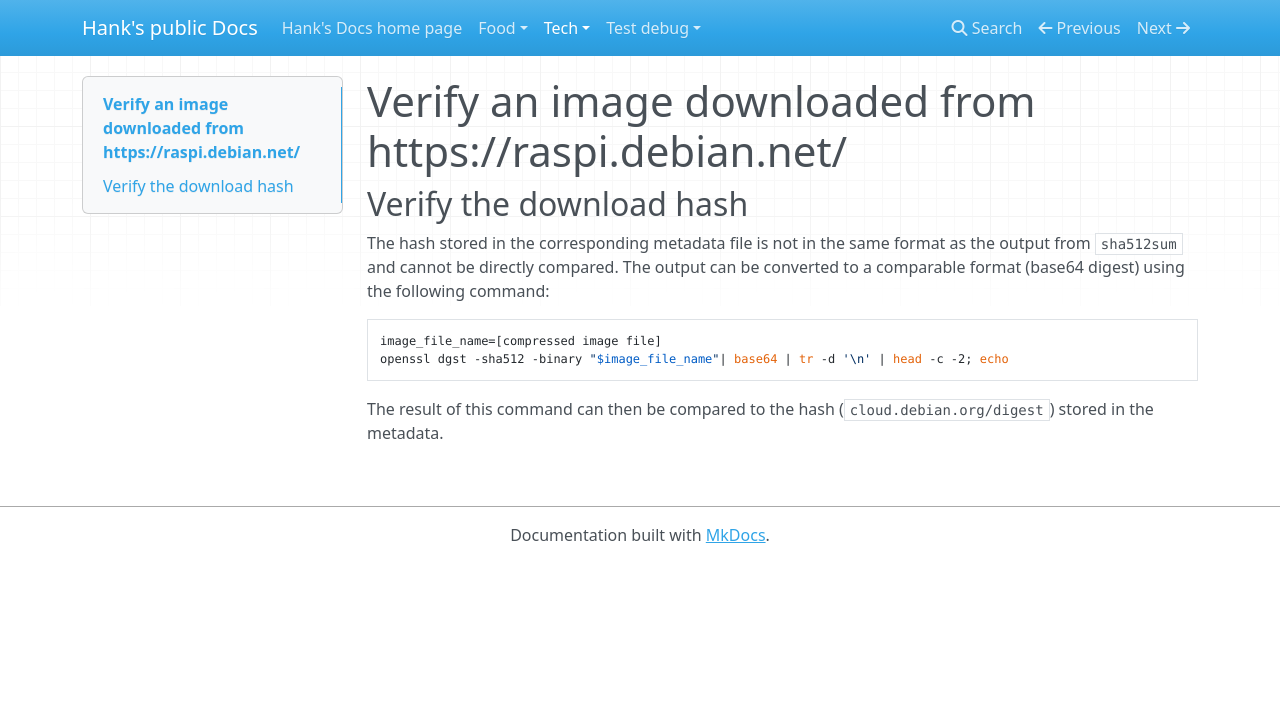
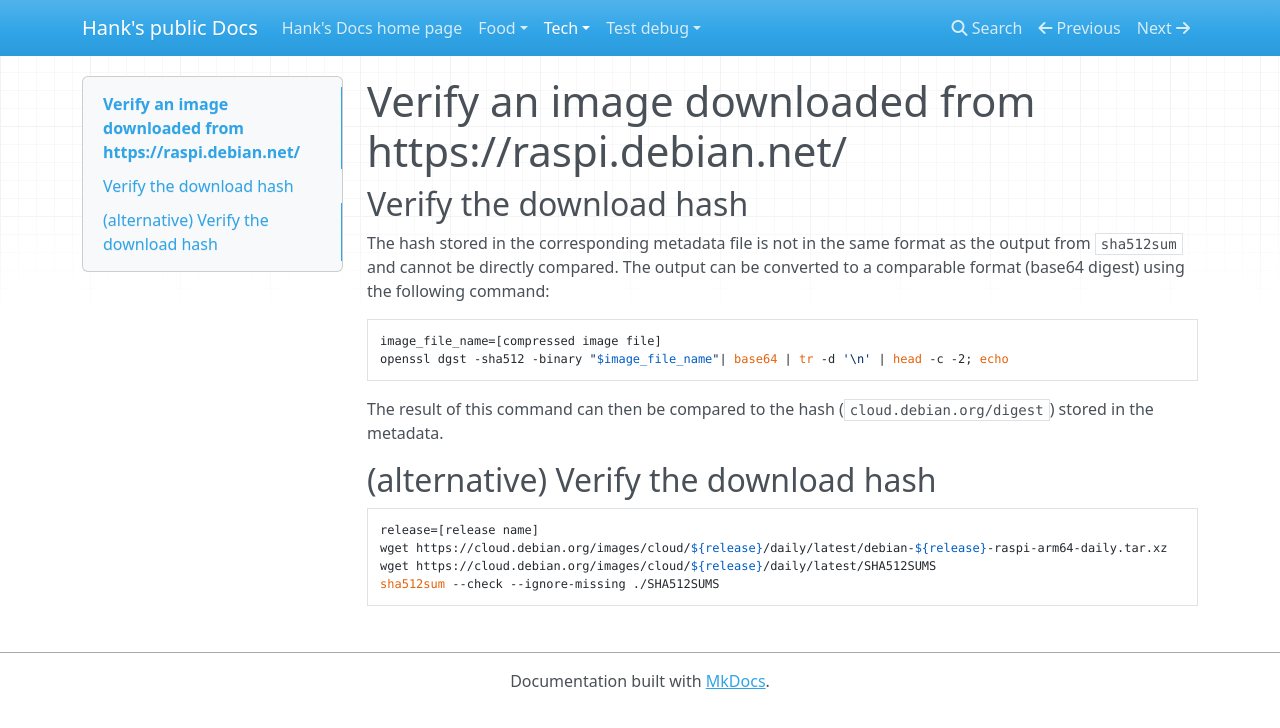
Before and after one commit to HankB/MkDocs-blog, an MkDocs documentation site: the page built from docs/tech/verify-image.md, in a window 1280 px wide. Shown: the top 728 px of the page. Built offline with MkDocs 1.6.1, drawn with Linux system fonts in a browser that asks for light colours; nearby versions of some CDN libraries.

Commit message:
alternate method by iam_tj[m]

````diff
--- a/docs/tech/verify-image.md
+++ b/docs/tech/verify-image.md
@@ -10,3 +10,12 @@ openssl dgst -sha512 -binary "$image_file_name"| base64 | tr -d '\n' | head -c -
 ```
 
 The result of this command can then be compared to the hash (`cloud.debian.org/digest`) stored in the metadata.
+
+## (alternative) Verify the download hash
+
+```bash
+release=[release name]
+wget https://cloud.debian.org/images/cloud/${release}/daily/latest/debian-${release}-raspi-arm64-daily.tar.xz
+wget https://cloud.debian.org/images/cloud/${release}/daily/latest/SHA512SUMS
+sha512sum --check --ignore-missing ./SHA512SUMS
+```
````
